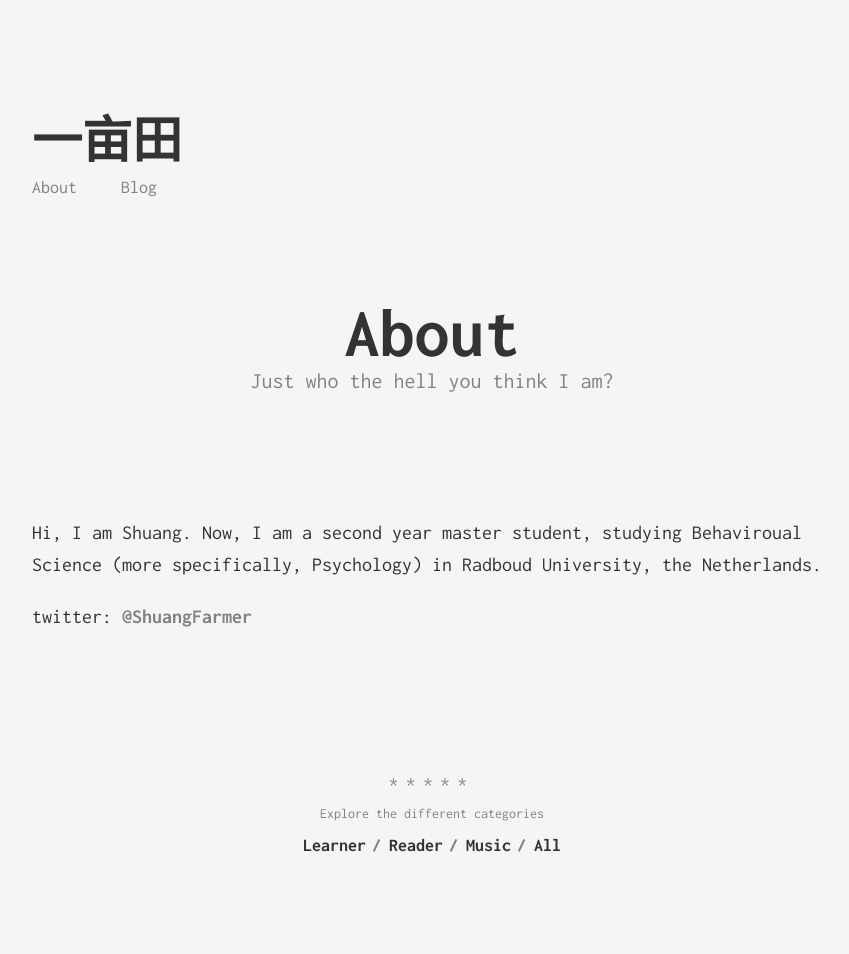
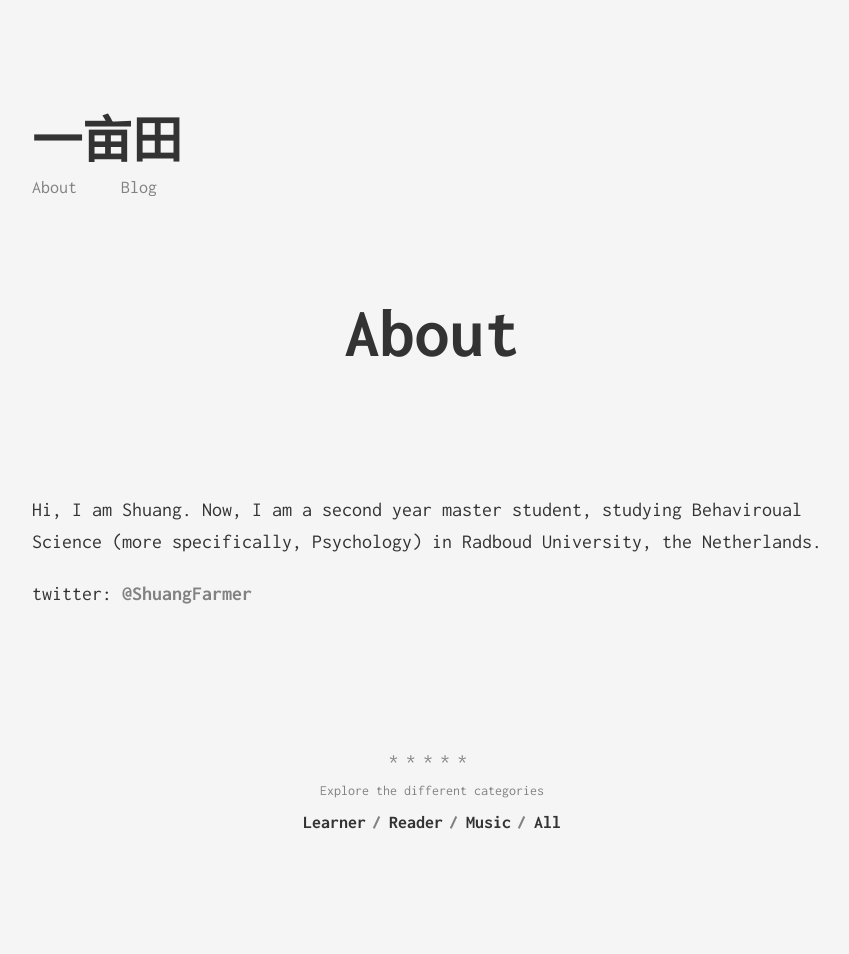
Before and after one commit to ShuangFarmer/old.blog.discard, a Jekyll site: the page built from about.md, in a window 1280 px wide. Shown: the whole page, without its empty margins (208-1057 px from the left). Built offline with Jekyll 4.4.1, drawn with Linux system fonts in a browser that asks for light colours; after the commit the page ends 931 px from its top, so only the background shows below that.

Commit message:
remove the subtitle of about

```diff
--- a/about.md
+++ b/about.md
@@ -1,7 +1,7 @@
 ---
 layout: page
 title: About
-subtitle: Just who the hell you think I am?
+subtitle:
 permalink: /about/
 ---
 
```
